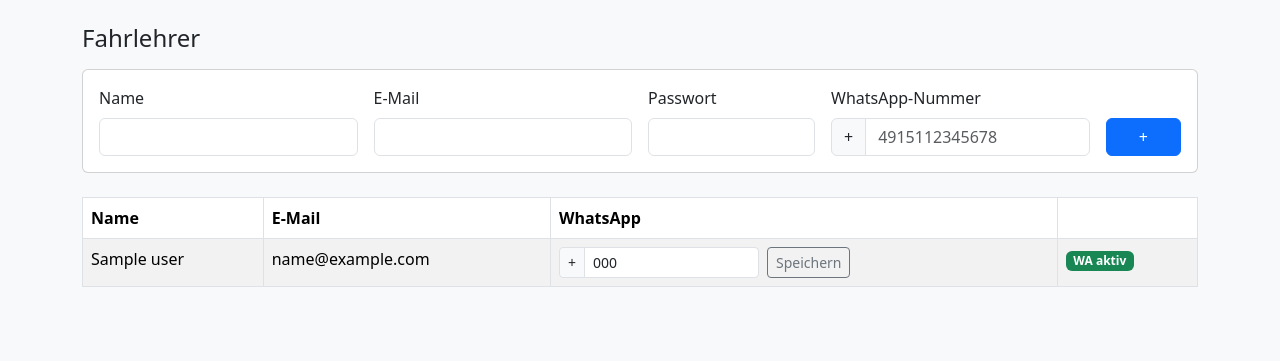
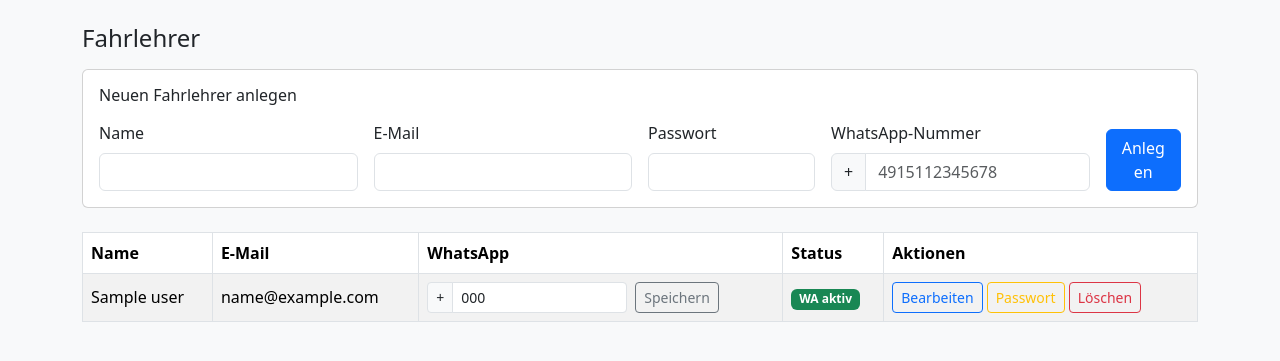
Before and after one commit to wd365de/FahrManager365, a FastAPI app: template app/templates/teachers_list.html in a window 1280 px wide. Shown: the top 361 px of the page. Run offline with FastAPI, Linux system fonts and the light colour scheme; the template is opened without the code that fills it: most values are stand-ins (such as "Sample title", 1, 10 or a date in 2020).

Commit message:
feat: add teacher edit, password reset, and delete to admin UI

```diff
--- a/app/templates/teachers_list.html
+++ b/app/templates/teachers_list.html
@@ -1,7 +1,15 @@
 {% extends "base.html" %}
 {% block content %}
 <h1 class="h4 mb-3">Fahrlehrer</h1>
-<form method="post" action="/teachers/new" class="card card-body mb-4">
+
+{% if error %}
+<div class="alert alert-danger">{{ error }}</div>
+{% endif %}
+
+{# ── Neuen Fahrlehrer anlegen ── #}
+<div class="card card-body mb-4">
+    <h2 class="h6 mb-3">Neuen Fahrlehrer anlegen</h2>
+    <form method="post" action="/teachers/new">
         <div class="row g-3 align-items-end">
             <div class="col-md-3">
                 <label class="form-label">Name</label>
@@ -13,7 +21,7 @@
             </div>
             <div class="col-md-2">
                 <label class="form-label">Passwort</label>
-            <input class="form-control" type="password" name="password" required>
+                <input class="form-control" type="password" name="password" required minlength="6">
             </div>
             <div class="col-md-3">
                 <label class="form-label">WhatsApp-Nummer</label>
@@ -23,12 +31,23 @@
                 </div>
             </div>
             <div class="col-md-1">
-            <button class="btn btn-primary w-100" type="submit">+</button>
+                <button class="btn btn-primary w-100" type="submit">Anlegen</button>
             </div>
         </div>
     </form>
-<table class="table table-striped table-bordered">
-    <thead><tr><th>Name</th><th>E-Mail</th><th>WhatsApp</th><th></th></tr></thead>
+</div>
+
+{# ── Lehrerliste ── #}
+<table class="table table-striped table-bordered align-middle">
+    <thead>
+        <tr>
+            <th>Name</th>
+            <th>E-Mail</th>
+            <th>WhatsApp</th>
+            <th>Status</th>
+            <th>Aktionen</th>
+        </tr>
+    </thead>
     <tbody>
     {% for teacher in teachers %}
         <tr>
@@ -52,10 +71,116 @@
                     <span class="badge text-bg-secondary">WA inaktiv</span>
                 {% endif %}
             </td>
+            <td>
+                <div class="d-flex gap-1 flex-wrap">
+                    {# Bearbeiten #}
+                    <button class="btn btn-sm btn-outline-primary"
+                            data-bs-toggle="modal"
+                            data-bs-target="#editModal{{ teacher.id }}">
+                        Bearbeiten
+                    </button>
+                    {# Passwort zurücksetzen #}
+                    <button class="btn btn-sm btn-outline-warning"
+                            data-bs-toggle="modal"
+                            data-bs-target="#pwModal{{ teacher.id }}">
+                        Passwort
+                    </button>
+                    {# Löschen #}
+                    <button class="btn btn-sm btn-outline-danger"
+                            data-bs-toggle="modal"
+                            data-bs-target="#delModal{{ teacher.id }}">
+                        Löschen
+                    </button>
+                </div>
+            </td>
         </tr>
+
+        {# Modal: Bearbeiten #}
+        <div class="modal fade" id="editModal{{ teacher.id }}" tabindex="-1">
+            <div class="modal-dialog">
+                <div class="modal-content">
+                    <form method="post" action="/teachers/{{ teacher.id }}/edit">
+                        <div class="modal-header">
+                            <h5 class="modal-title">Fahrlehrer bearbeiten</h5>
+                            <button type="button" class="btn-close" data-bs-dismiss="modal"></button>
+                        </div>
+                        <div class="modal-body">
+                            <div class="mb-3">
+                                <label class="form-label">Name</label>
+                                <input class="form-control" name="name" value="{{ teacher.user.name }}" required>
+                            </div>
+                            <div class="mb-3">
+                                <label class="form-label">E-Mail</label>
+                                <input class="form-control" type="email" name="email" value="{{ teacher.user.email }}" required>
+                            </div>
+                        </div>
+                        <div class="modal-footer">
+                            <button type="button" class="btn btn-secondary" data-bs-dismiss="modal">Abbrechen</button>
+                            <button type="submit" class="btn btn-primary">Speichern</button>
+                        </div>
+                    </form>
+                </div>
+            </div>
+        </div>
+
+        {# Modal: Passwort zurücksetzen #}
+        <div class="modal fade" id="pwModal{{ teacher.id }}" tabindex="-1">
+            <div class="modal-dialog">
+                <div class="modal-content">
+                    <form method="post" action="/teachers/{{ teacher.id }}/password">
+                        <div class="modal-header">
+                            <h5 class="modal-title">Passwort zurücksetzen – {{ teacher.user.name }}</h5>
+                            <button type="button" class="btn-close" data-bs-dismiss="modal"></button>
+                        </div>
+                        <div class="modal-body">
+                            <div class="mb-3">
+                                <label class="form-label">Neues Passwort</label>
+                                <input class="form-control" type="password" name="password" required minlength="6"
+                                       placeholder="Mindestens 6 Zeichen">
+                            </div>
+                        </div>
+                        <div class="modal-footer">
+                            <button type="button" class="btn btn-secondary" data-bs-dismiss="modal">Abbrechen</button>
+                            <button type="submit" class="btn btn-warning">Passwort setzen</button>
+                        </div>
+                    </form>
+                </div>
+            </div>
+        </div>
+
+        {# Modal: Löschen bestätigen #}
+        <div class="modal fade" id="delModal{{ teacher.id }}" tabindex="-1">
+            <div class="modal-dialog">
+                <div class="modal-content">
+                    <div class="modal-header">
+                        <h5 class="modal-title">Fahrlehrer löschen</h5>
+                        <button type="button" class="btn-close" data-bs-dismiss="modal"></button>
+                    </div>
+                    <div class="modal-body">
+                        <p>Soll <strong>{{ teacher.user.name }}</strong> wirklich gelöscht werden?</p>
+                        <p class="text-danger small">Dieser Vorgang kann nicht rückgängig gemacht werden.</p>
+                    </div>
+                    <div class="modal-footer">
+                        <button type="button" class="btn btn-secondary" data-bs-dismiss="modal">Abbrechen</button>
+                        <form method="post" action="/teachers/{{ teacher.id }}/delete">
+                            <button type="submit" class="btn btn-danger">Endgültig löschen</button>
+                        </form>
+                    </div>
+                </div>
+            </div>
+        </div>
+
     {% else %}
-        <tr><td colspan="4">Keine Fahrlehrer vorhanden.</td></tr>
+        <tr><td colspan="5" class="text-muted">Keine Fahrlehrer vorhanden.</td></tr>
     {% endfor %}
     </tbody>
 </table>
+
+{% if edit_teacher_id %}
+<script>
+    var modal = new bootstrap.Modal(document.getElementById('editModal{{ edit_teacher_id }}'));
+    modal.show();
+</script>
+{% endif %}
+
 {% endblock %}
```
Also changed, not shown: app/routes/admin_routes.py (+84 -8 lines). Lines whose indentation alone changed are shown as unchanged.
